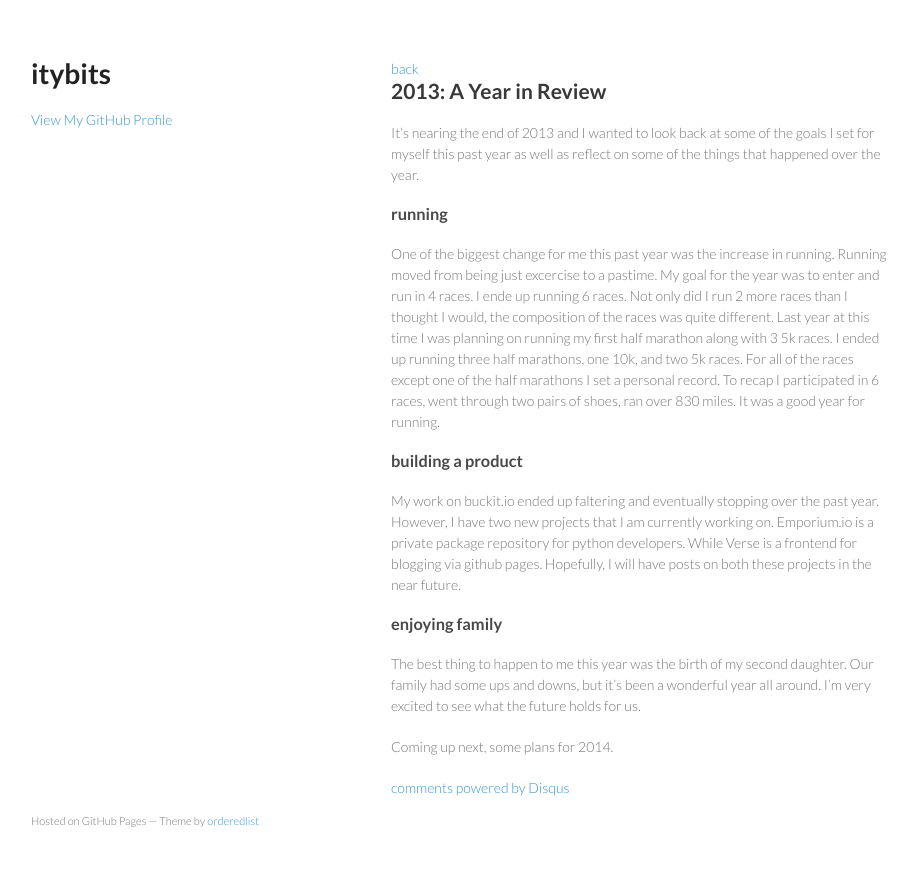
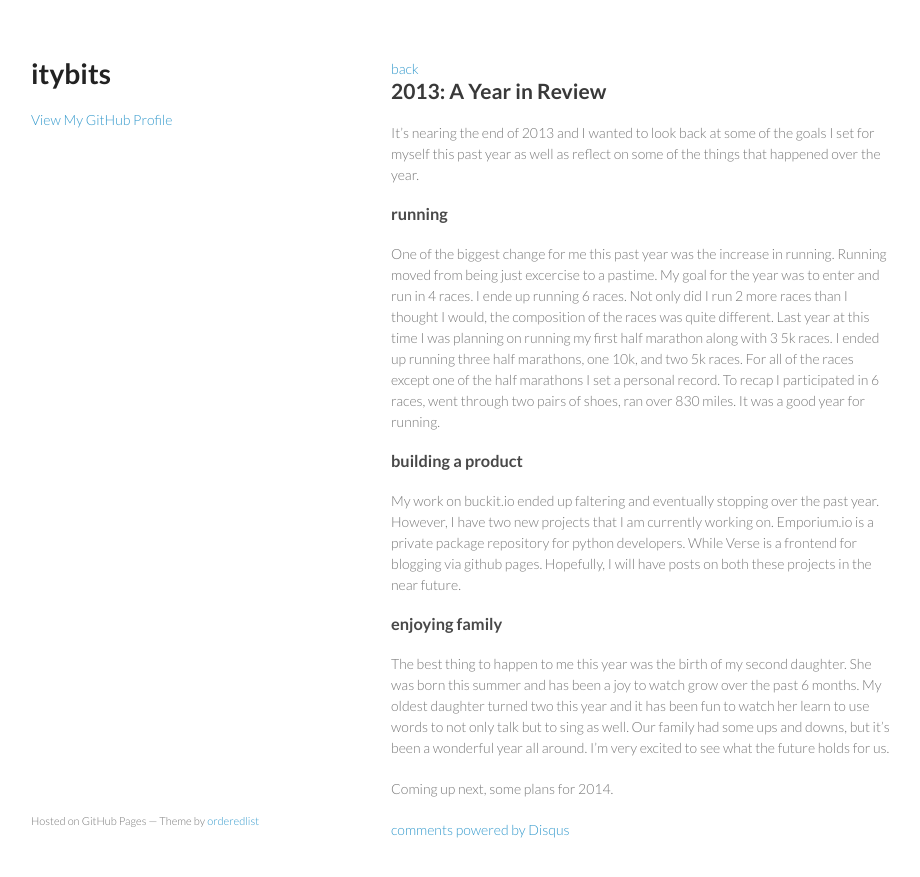
Before and after one commit to binarydud/binarydud.github.io, a Jekyll site: the page built from _posts/2013-12-19-2013-a-year-in-review.md, in a window 1280 px wide. Shown: the top 877 px of the page, without its empty margins (179-1099 px from the left). Built offline with Jekyll 4.4.1, drawn with Linux system fonts in a browser that asks for light colours; Markdown is read by kramdown in place of the engine named in the settings; comment, search, counter and statistics services are not loaded.

Commit message:
updating post

```diff
--- a/_posts/2013-12-19-2013-a-year-in-review.md
+++ b/_posts/2013-12-19-2013-a-year-in-review.md
@@ -14,6 +14,6 @@ One of the biggest change for me this past year was the increase in running. Run
 My work on buckit.io ended up faltering and eventually stopping over the past year. However, I have two new projects that I am currently working on. Emporium.io is  a private package repository for python developers. While Verse is a frontend for blogging via github pages. Hopefully, I will have posts on both these projects in the near future.
 
 ###enjoying family
-The best thing to happen to me this year was the birth of my second daughter. Our family had some ups and downs, but it's been a wonderful year all around. I'm very excited to see what the future holds for us.
+The best thing to happen to me this year was the birth of my second daughter. She was born this summer and has been a joy to watch grow over the past 6 months. My oldest daughter turned two this year and it has been fun to watch her learn to use words to not only talk but to sing as well. Our family had some ups and downs, but it's been a wonderful year all around. I'm very excited to see what the future holds for us.
 
 Coming up next, some plans for 2014.
```
